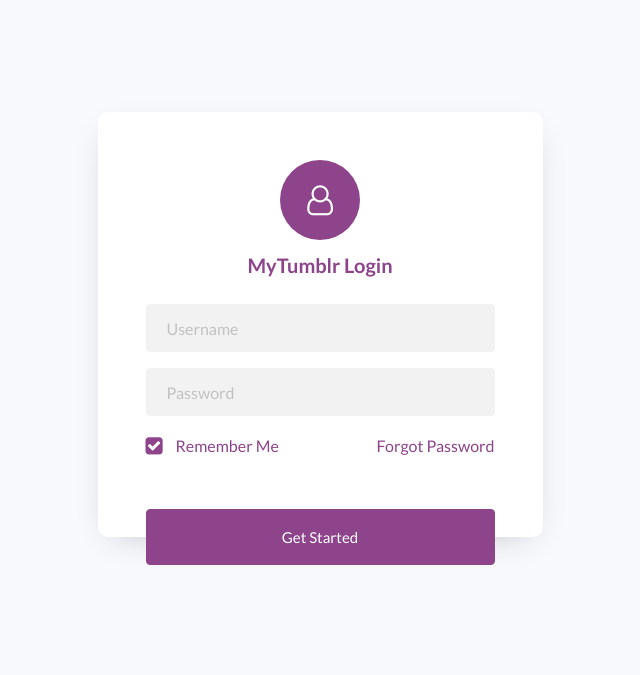
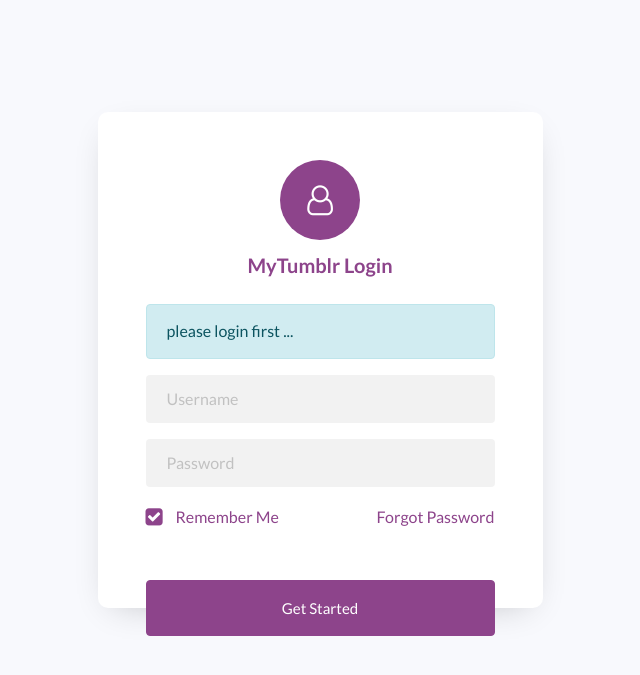
Before and after one commit to OliveOyl02/Zoleta_MyTumbler, a PHP site: page /index.php?logfirst in a window 1280 px wide. Shown: the top 675 px of the page, without its empty margins (320-960 px from the left). Run offline with PHP 8.4, Linux system fonts and the light colour scheme.

Commit message:
php loginscript added

```diff
--- a/index.php
+++ b/index.php
@@ -1,9 +1,30 @@
+
 <?php
-session_start();
-if (isset($_REQUEST['login_button']) === true){
-	echo "the button is clicked";
+SESSION_START();
 
+$acc_username = "Dezza";
+$acc_password = "12345";
+$acc_fullname = "DezzaZoleta";
+$acc_address = "Buenavista,Marinduqe";
 
+$url_add ="http://".$_SERVER['HTTP_HOST'].$_SERVER['PHP_SELF'];
+
+if(isset($_REQUEST['login_button']) === true){
+	if($_REQUEST['form_username'] != $acc_username){
+	  	header("location:".$url_add."?notexist");
+	}
+
+	else if ($_REQUEST['form_username'] ==$acc_username && $_REQUEST['form_password'] != $acc_password){
+		header("location:".$url_add."?wrongpass");
+	}
+	else if ($_REQUEST['form_username']==$acc_username && $_REQUEST['form_password']== $acc_password){
+		header("location:".$url_add."?success");
+
+		$_SESSION['ses_username'] = $acc_username;
+		$_SESSION['ses_password'] = $acc_password;
+		$_SESSION['ses_fullname'] = $acc_fullname;
+		$_SESSION['ses_address'] =$acc_address;
+	}
 }
 
 ?>
@@ -35,12 +56,38 @@ if (isset($_REQUEST['login_button']) === true){
 
 
 
-						<form method="POST" action="#" class="login-form">
+						<form method="POST" class="login-form">
+
 		      		<div class="form-group">
-		      			<input type="text" class="form-control rounded-left" placeholder="Username" name= "form_username "required>
+
+		      			<?php
+		      			if(isset($_REQUEST['notexist'])===true){
+		      				echo "<div class='alert alert-danger' role='alert'> username does not exist ...</div>";
+
+		      			}else if(isset($_REQUEST['wrongpass'])===true){
+		      			  echo "<div class='alert alert-warning' role='alert'> Incorrect password ...</div>";
+
+		      			}else if (isset($_REQUEST['success'])===true){
+		      			 echo "<div class='alert alert-success' role='alert'> Redirecting ...</div>";
+		      			 header ("refresh: 5; url=account.php");
+
+		      			}else if (isset($_REQUEST['logout'])===true){
+		      		  	echo "<div class='alert alert-info' role='alert'> thank you ...</div>";
+		      			}else if (isset($_REQUEST['logfirst'])===true){
+		      				echo "<div class='alert alert-info' role='alert'> please login first ...</div>";
+		      			}else if(isset($_SESSION['ses_username'])===true){
+		      				echo "<div class='alert alert-warning' role='alert'> you still logged in. <a href='account.php'> please click here </a> to proceeed...</div>";
+
+		      			}
+
+		      			?>
+
+
+
+		      			<input type="text" class="form-control rounded-left" placeholder="Username" name="form_username" required>
 		      		</div>
 	            <div class="form-group d-flex">
-	              <input type="password" class="form-control rounded-left" placeholder="Password" name = "form_password" required>
+	              <input type="password" class="form-control rounded-left" placeholder="Password" name="form_password" required>
 	            </div>
 	            <div class="form-group d-md-flex">
 	            	<div class="w-50">
@@ -55,7 +102,7 @@ if (isset($_REQUEST['login_button']) === true){
 	            </div>
 	            <div class="form-group">
 
-	            	<button type="submit" class="btn btn-primary rounded submit p-3 px-5 name ="login_button" >Get Started</button>
+	            	<button type="submit" class="btn btn-primary rounded submit p-3 px-5" name="login_button" >Get Started</button>
 	            </div>
 	          </form>
 
```
Also changed, not shown: account.php (+17 -3 lines).
